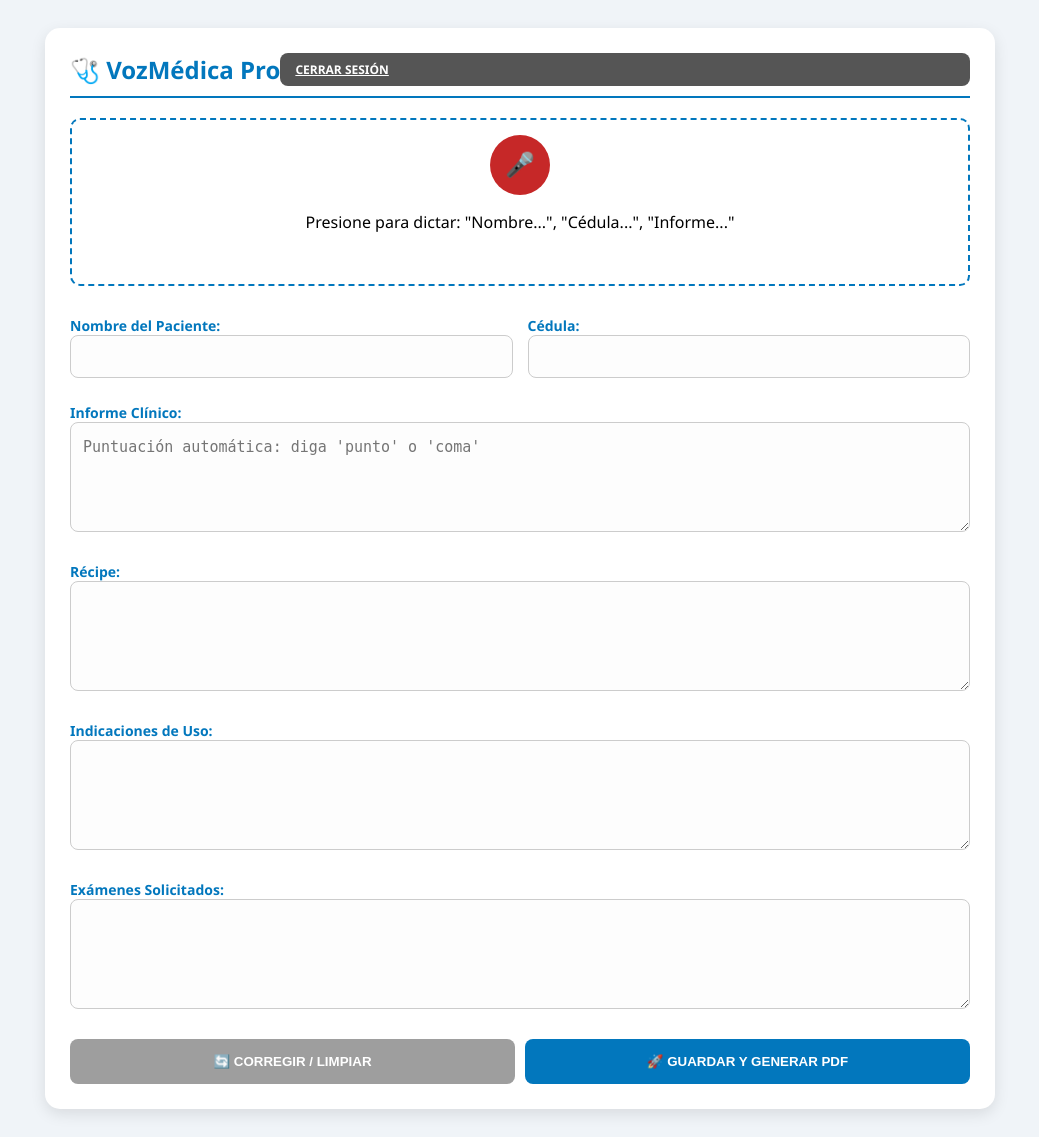
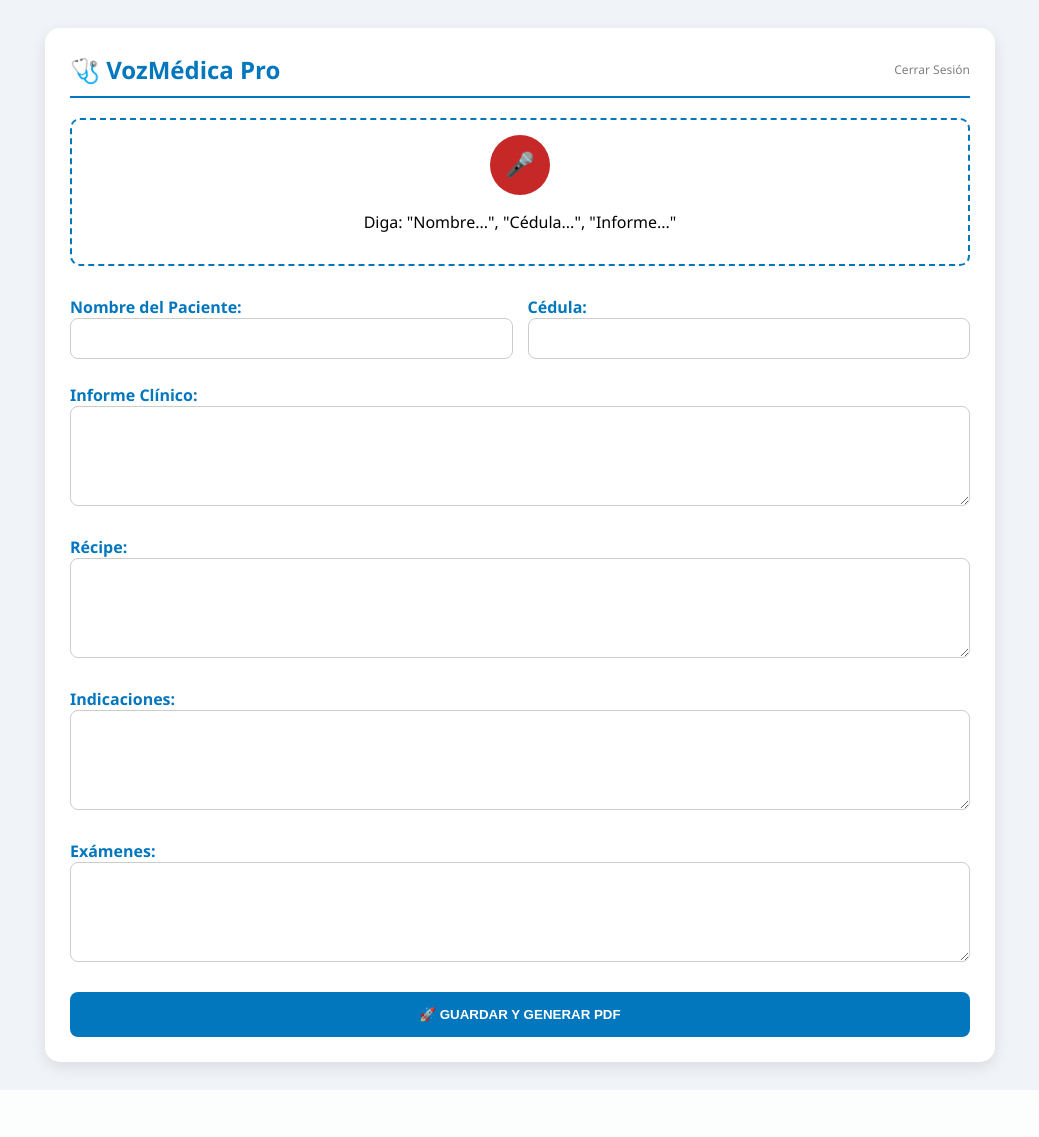
Before and after one commit to YoselinChirinos/voz-medica-app, a Flask app: page / in a window 1280 px wide. Shown: the whole page, without its empty margins (120-1159 px from the left). After the commit the page ends 1080 px from the top, so only its background shows below. Run offline with Flask 3, Linux system fonts and the light colour scheme; the visitor is signed in with stand-in values (Sample User, id 1); some libraries are stand-ins or nearby versions.

Commit message:
Add files via upload

```diff
--- a/app.py
+++ b/app.py
@@ -1,18 +1,11 @@
-from flask import Flask, render_template, request, redirect, url_for, session, jsonify
+from flask import Flask, render_template, request, redirect, url_for, session
 import os
-from supabase import create_client, Client
 
 app = Flask(__name__)
-# Mantén tu clave secreta para la seguridad de la sesión
 app.secret_key = 'clave_secreta_voz_medica_2026'
 
-# SEGURIDAD EXIGIDA
+# CONTRASEÑA DE ACCESO
 PASSWORD_MEDICO = "medico20262620"
-
-# CONFIGURACIÓN DE SUPABASE (Verificada con tu imagen)
-SUPABASE_URL = "https://gzlccjdaxdxrrbaqemgo.supabase.co"
-SUPABASE_KEY = "sb_publishable_Qtzr0MnVTUuMa2_1KoEpFg_bomVqHXI"
-supabase: Client = create_client(SUPABASE_URL, SUPABASE_KEY)
 
 @app.route('/login', methods=['GET', 'POST'])
 def login():
@@ -24,38 +17,17 @@ def login():
         return render_template('login.html', error="Contraseña incorrecta")
     return render_template('login.html')
 
+@app.route('/logout')
+def logout():
+    session.clear()
+    return redirect(url_for('login'))
+
 @app.route('/')
 def index():
     if not session.get('autenticado'):
         return redirect(url_for('login'))
     return render_template('index.html')
 
-@app.route('/guardar', methods=['POST'])
-def guardar_datos():
-    if not session.get('autenticado'):
-        return jsonify({"status": "error", "message": "Acceso denegado"}), 401
-
-    try:
-        data = request.json
-        # MAPEADO EXACTO SEGÚN TU IMAGEN DE SUPABASE
-        registro = {
-            "nombre_paciente": data.get('nombre'), # Coincide con tu tabla
-            "cedula": data.get('cedula'),          # Coincide con tu tabla
-            "informe": data.get('informe'),        # Coincide con tu tabla
-            "recipe": data.get('recipe'),          # Coincide con tu tabla
-            "indicaciones": data.get('indicaciones'), # Coincide con tu tabla
-            "examenes": data.get('examenes')       # Coincide con tu tabla (sin acento)
-        }
-
-        # Insertar en la tabla 'consultas'
-        supabase.table('consultas').insert(registro).execute()
-        return jsonify({"status": "success"}), 200
-
-    except Exception as e:
-        # Esto te dirá el error exacto en los logs de Render
-        print(f"Error técnico: {str(e)}")
-        return jsonify({"status": "error", "message": str(e)}), 500
-
 if __name__ == '__main__':
-    port = int(os.environ.get('PORT', 5000))
+    port = int(os.environ.get("PORT", 5000))
     app.run(host='0.0.0.0', port=port)
--- a/templates/index.html
+++ b/templates/index.html
@@ -2,25 +2,23 @@
 <html lang="es">
 <head>
     <meta charset="UTF-8">
-    <title>VozMédica Pro - Sistema Seguro</title>
+    <title>VozMédica Pro - Sistema Directo</title>
     <script src="https://cdnjs.cloudflare.com/ajax/libs/jspdf/2.5.1/jspdf.umd.min.js"></script>
     <style>
         :root { --primary: #0277bd; --secondary: #2e7d32; --danger: #c62828; --bg: #f0f4f8; }
         body { font-family: 'Segoe UI', sans-serif; background: var(--bg); padding: 20px; }
         .container { max-width: 900px; margin: auto; background: white; padding: 25px; border-radius: 15px; box-shadow: 0 5px 15px rgba(0,0,0,0.1); }
-        .header-app { display: flex; justify-content: space-between; align-items: center; border-bottom: 2px solid var(--primary); padding-bottom: 10px; margin-bottom: 20px; }
-        .mic-box { text-align: center; margin-bottom: 20px; border: 2px dashed var(--primary); padding: 15px; border-radius: 10px; background: #fff; }
-        .btn-mic { background: var(--danger); color: white; border: none; width: 60px; height: 60px; border-radius: 50%; font-size: 24px; cursor: pointer; transition: 0.3s; }
+        .header { display: flex; justify-content: space-between; align-items: center; border-bottom: 2px solid var(--primary); margin-bottom: 20px; padding-bottom: 10px; }
+        .mic-box { text-align: center; margin-bottom: 20px; border: 2px dashed var(--primary); padding: 15px; border-radius: 10px; }
+        .btn-mic { background: var(--danger); color: white; border: none; width: 60px; height: 60px; border-radius: 50%; font-size: 24px; cursor: pointer; }
         .btn-mic.recording { background: var(--secondary); animation: pulse 1.5s infinite; }
         .grid { display: grid; grid-template-columns: 1fr 1fr; gap: 15px; }
         .full { grid-column: span 2; }
-        label { font-weight: bold; color: var(--primary); display: block; margin-top: 10px; font-size: 14px; }
-        input, textarea { width: 100%; padding: 12px; border: 1px solid #ccc; border-radius: 8px; box-sizing: border-box; font-size: 15px; background: #fdfdfd; }
-        textarea { height: 110px; line-height: 1.6; }
+        label { font-weight: bold; color: var(--primary); display: block; margin-top: 10px; }
+        input, textarea { width: 100%; padding: 12px; border: 1px solid #ccc; border-radius: 8px; box-sizing: border-box; }
+        textarea { height: 100px; }
         .action-bar { display: flex; gap: 10px; margin-top: 25px; }
         .btn { flex: 1; padding: 15px; border: none; border-radius: 8px; font-weight: bold; cursor: pointer; color: white; }
-        .btn-logout { background: #555; padding: 8px 15px; font-size: 12px; }
-        .btn-clear { background: #9e9e9e; }
         .btn-save { background: var(--primary); }
         .btn-wa { background: var(--secondary); display: none; }
         @keyframes pulse { 0% { box-shadow: 0 0 0 0 rgba(46, 125, 50, 0.4); } 70% { box-shadow: 0 0 0 10px rgba(46, 125, 50, 0); } 100% { box-shadow: 0 0 0 0 rgba(46, 125, 50, 0); } }
@@ -29,30 +27,28 @@
 <body>
 
 <div class="container">
-    <div class="header-app">
+    <div class="header">
         <h2 style="margin:0; color: var(--primary);">🩺 VozMédica Pro</h2>
-        <a href="/logout" class="btn btn-logout">CERRAR SESIÓN</a>
+        <a href="/logout" style="text-decoration:none; color:grey; font-size:12px;">Cerrar Sesión</a>
     </div>
 
     <div class="mic-box">
         <button id="btn-mic" class="btn-mic" onclick="toggleMic()">🎤</button>
-        <p id="status">Presione para dictar: "Nombre...", "Cédula...", "Informe..."</p>
-        <div id="interino" style="color: #999; font-style: italic; font-size: 13px; min-height: 20px;"></div>
+        <p id="status">Diga: "Nombre...", "Cédula...", "Informe..."</p>
     </div>
 
     <div class="grid">
-        <div><label>Nombre del Paciente:</label><input type="text" id="pac_nom" autocomplete="off"></div>
-        <div><label>Cédula:</label><input type="text" id="pac_ced" autocomplete="off"></div>
-        <div class="full"><label>Informe Clínico:</label><textarea id="informe" placeholder="Puntuación automática: diga 'punto' o 'coma'"></textarea></div>
+        <div><label>Nombre del Paciente:</label><input type="text" id="pac_nom"></div>
+        <div><label>Cédula:</label><input type="text" id="pac_ced"></div>
+        <div class="full"><label>Informe Clínico:</label><textarea id="informe"></textarea></div>
         <div class="full"><label>Récipe:</label><textarea id="recipe"></textarea></div>
-        <div class="full"><label>Indicaciones de Uso:</label><textarea id="indicaciones"></textarea></div>
-        <div class="full"><label>Exámenes Solicitados:</label><textarea id="examenes"></textarea></div>
+        <div class="full"><label>Indicaciones:</label><textarea id="indicaciones"></textarea></div>
+        <div class="full"><label>Exámenes:</label><textarea id="examenes"></textarea></div>
     </div>
 
     <div class="action-bar">
-        <button class="btn btn-clear" onclick="limpiarTodo()">🔄 CORREGIR / LIMPIAR</button>
-        <button id="btn-save" class="btn btn-save" onclick="enviarProceso()">🚀 GUARDAR Y GENERAR PDF</button>
-        <button id="btn-wa" class="btn btn-wa" onclick="compartirWA()">📲 ENVIAR POR WHATSAPP</button>
+        <button class="btn btn-save" onclick="guardarDirecto()">🚀 GUARDAR Y GENERAR PDF</button>
+        <button id="btn-wa" class="btn btn-wa" onclick="enviarWA()">📲 ENVIAR WHATSAPP</button>
     </div>
 </div>
 
@@ -67,78 +63,34 @@
         recognition.lang = 'es-ES';
 
         recognition.onresult = (event) => {
-            for (let i = event.resultIndex; i < event.results.length; ++i) {
-                if (event.results[i].isFinal) {
-                    clasificarTexto(event.results[i][0].transcript.toLowerCase());
-                } else {
-                    document.getElementById('interino').innerText = event.results[i][0].transcript;
-                }
-            }
+            let texto = event.results[event.results.length - 1][0].transcript.toLowerCase();
+            if (event.results[event.results.length - 1].isFinal) procesarTexto(texto);
         };
     }
 
     function toggleMic() {
-        if (!isRecording) {
-            recognition.start();
-            isRecording = true;
-            document.getElementById('btn-mic').classList.add('recording');
-            document.getElementById('status').innerText = "Escuchando... diga la palabra clave antes de cada dato.";
-        } else {
-            recognition.stop();
-            isRecording = false;
-            document.getElementById('btn-mic').classList.remove('recording');
-            document.getElementById('status').innerText = "Micrófono apagado.";
-        }
+        if (!isRecording) { recognition.start(); isRecording = true; document.getElementById('btn-mic').classList.add('recording'); }
+        else { recognition.stop(); isRecording = false; document.getElementById('btn-mic').classList.remove('recording'); }
     }
 
-    // LÓGICA DE CLASIFICACIÓN RIGUROSA
-    function clasificarTexto(t) {
-        // Formatear puntuación
-        let limpio = t.replace(/ coma /g, ", ").replace(/ punto /g, ". ").replace(/ nueva línea /g, "\n").trim();
-
-        const mapa = [
-            { cmd: "nombre", id: "pac_nom" },
-            { cmd: "cédula", id: "pac_ced" },
-            { cmd: "cedula", id: "pac_ced" },
-            { cmd: "informe", id: "informe" },
-            { cmd: "récipe", id: "recipe" },
-            { cmd: "recipe", id: "recipe" },
-            { cmd: "indicaciones", id: "indicaciones" },
-            { cmd: "exámenes", id: "examenes" },
-            { cmd: "examenes", id: "examenes" }
+    function procesarTexto(t) {
+        const campos = [
+            { k: "nombre", id: "pac_nom" }, { k: "cédula", id: "pac_ced" }, { k: "cedula", id: "pac_ced" },
+            { k: "informe", id: "informe" }, { k: "récipe", id: "recipe" }, { k: "recipe", id: "recipe" },
+            { k: "indicaciones", id: "indicaciones" }, { k: "exámenes", id: "examenes" }, { k: "examenes", id: "examenes" }
         ];
-
-        mapa.forEach(item => {
-            if (limpio.includes(item.cmd)) {
-                let fragmento = limpio.split(item.cmd)[1].trim();
-
-                // Evitar que el texto de un comando se pase al siguiente
-                mapa.forEach(otro => {
-                    if (fragmento.includes(otro.cmd)) {
-                        fragmento = fragmento.split(otro.cmd)[0].trim();
-                    }
-                });
-
-                if (fragmento) {
-                    const campo = document.getElementById(item.id);
-                    // Si el campo ya tiene algo, no sobrescribimos, añadimos (con lógica de separación)
-                    let prefijo = (campo.value && item.id.includes('pac')) ? "" : (campo.value ? " " : "");
-                    campo.value = prefijo + fragmento.charAt(0).toUpperCase() + fragmento.slice(1);
-                }
+        campos.forEach(c => {
+            if (t.includes(c.k)) {
+                let val = t.split(c.k)[1].trim();
+                campos.forEach(o => { if (val.includes(o.k)) val = val.split(o.k)[0].trim(); });
+                document.getElementById(c.id).value = val.charAt(0).toUpperCase() + val.slice(1);
             }
         });
     }
 
-    function limpiarTodo() {
-        if(confirm("¿Estás segura de borrar los datos para corregir?")) {
-            document.querySelectorAll('input, textarea').forEach(i => i.value = "");
-            document.getElementById('btn-wa').style.display = "none";
-        }
-    }
-
-    async function enviarProceso() {
+    async function guardarDirecto() {
         const d = {
-            nombre: document.getElementById('pac_nom').value,
+            nombre_paciente: document.getElementById('pac_nom').value,
             cedula: document.getElementById('pac_ced').value,
             informe: document.getElementById('informe').value,
             recipe: document.getElementById('recipe').value,
@@ -146,72 +98,47 @@
             examenes: document.getElementById('examenes').value
         };
 
-        if(!d.nombre) return alert("Error: El nombre es obligatorio.");
+        if(!d.nombre_paciente) return alert("Falta el nombre");
 
         try {
-            const res = await fetch('/guardar', {
-                method: 'POST',
-                headers: { 'Content-Type': 'application/json' },
+            // CONEXIÓN DIRECTA A LA API DE SUPABASE
+            const res = await fetch("https://gzlccjdaxdxrrbaqemgo.supabase.co/rest/v1/consultas", {
+                method: "POST",
+                headers: {
+                    "apikey": "sb_publishable_Qtzr0MnVTUuMa2_1KoEpFg_bomVqHXI",
+                    "Authorization": "Bearer sb_publishable_Qtzr0MnVTUuMa2_1KoEpFg_bomVqHXI",
+                    "Content-Type": "application/json",
+                    "Prefer": "return=minimal"
+                },
                 body: JSON.stringify(d)
             });
 
             if (res.ok) {
-                generarPDFPro(d);
+                generarPDF(d);
                 document.getElementById('btn-wa').style.display = "block";
-                alert("✅ Datos guardados y PDF generado correctamente.");
+                alert("✅ Guardado exitoso.");
             } else {
-                alert("❌ Error de acceso a base de datos. Verifique su conexión.");
+                alert("❌ Error en base de datos. Verifique RLS en Supabase.");
             }
-        } catch(e) { alert("Error crítico de red."); }
+        } catch (e) { alert("Error de conexión: " + e.message); }
     }
 
-    function generarPDFPro(d) {
+    function generarPDF(d) {
         const { jsPDF } = window.jspdf;
         const doc = new jsPDF();
-        const fecha = new Date().toLocaleDateString();
-
-        doc.setFont("helvetica", "bold");
-        doc.text("CONSULTA MÉDICA DIGITAL", 105, 20, { align: 'center' });
-        doc.setFontSize(10);
-        doc.text(`Fecha de Emisión: ${fecha}`, 150, 30);
-
-        doc.setFontSize(12);
-        doc.text(`PACIENTE: ${d.nombre}`, 20, 45);
-        doc.text(`CÉDULA: ${d.cedula}`, 20, 52);
-
-        let y = 65;
-        const bloques = [
-            { t: "INFORME CLÍNICO:", c: d.informe },
-            { t: "RÉCIPE MÉDICO:", c: d.recipe },
-            { t: "INDICACIONES DE USO:", c: d.indicaciones },
-            { t: "EXÁMENES SOLICITADOS:", c: d.examenes }
-        ];
-
-        bloques.forEach(b => {
-            if(b.c) {
-                doc.setFont("helvetica", "bold");
-                doc.text(b.t, 20, y);
-                y += 7;
-                doc.setFont("helvetica", "normal");
-                const lines = doc.splitTextToSize(b.c, 170);
-                doc.text(lines, 20, y);
-                y += (lines.length * 7) + 8;
-            }
-        });
-
-        // Área de Sello y Firma
-        doc.setDrawColor(180);
-        doc.line(130, 265, 185, 265);
-        doc.setFontSize(9);
-        doc.text("Firma y Sello Húmedo", 157, 270, { align: 'center' });
-
-        doc.save(`VozMedica_${d.nombre.replace(/ /g,'_')}.pdf`);
+        doc.text("CONSULTA MÉDICA", 105, 20, { align: 'center' });
+        doc.text(`Paciente: ${d.nombre_paciente}`, 20, 40);
+        doc.text(`Cédula: ${d.cedula}`, 20, 50);
+        doc.text(`Informe: ${d.informe}`, 20, 70);
+        // Espacio para sello
+        doc.rect(130, 240, 50, 30);
+        doc.text("Firma y Sello", 155, 275, { align: 'center' });
+        doc.save(`Consulta_${d.nombre_paciente}.pdf`);
     }
 
-    function compartirWA() {
-        const nom = document.getElementById('pac_nom').value;
-        const txt = `*VOZMÉDICA PRO*\n\nHola ${nom}, adjunto envío su documentación médica en PDF generada en la consulta de hoy.`;
-        window.open(`https://wa.me/?text=${encodeURIComponent(txt)}`, '_blank');
+    function enviarWA() {
+        const link = `https://wa.me/?text=Hola, envío su consulta médica.`;
+        window.open(link, '_blank');
     }
 </script>
 </body>
```
